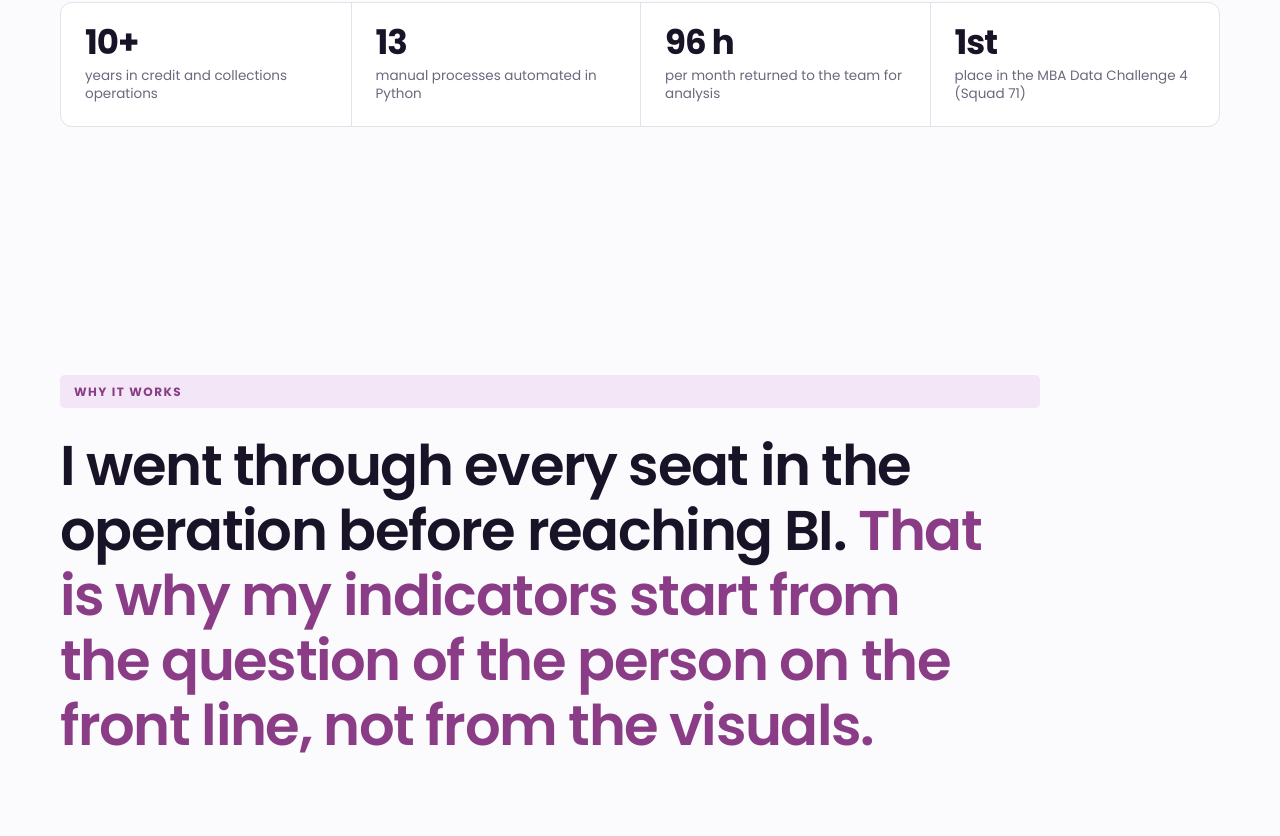
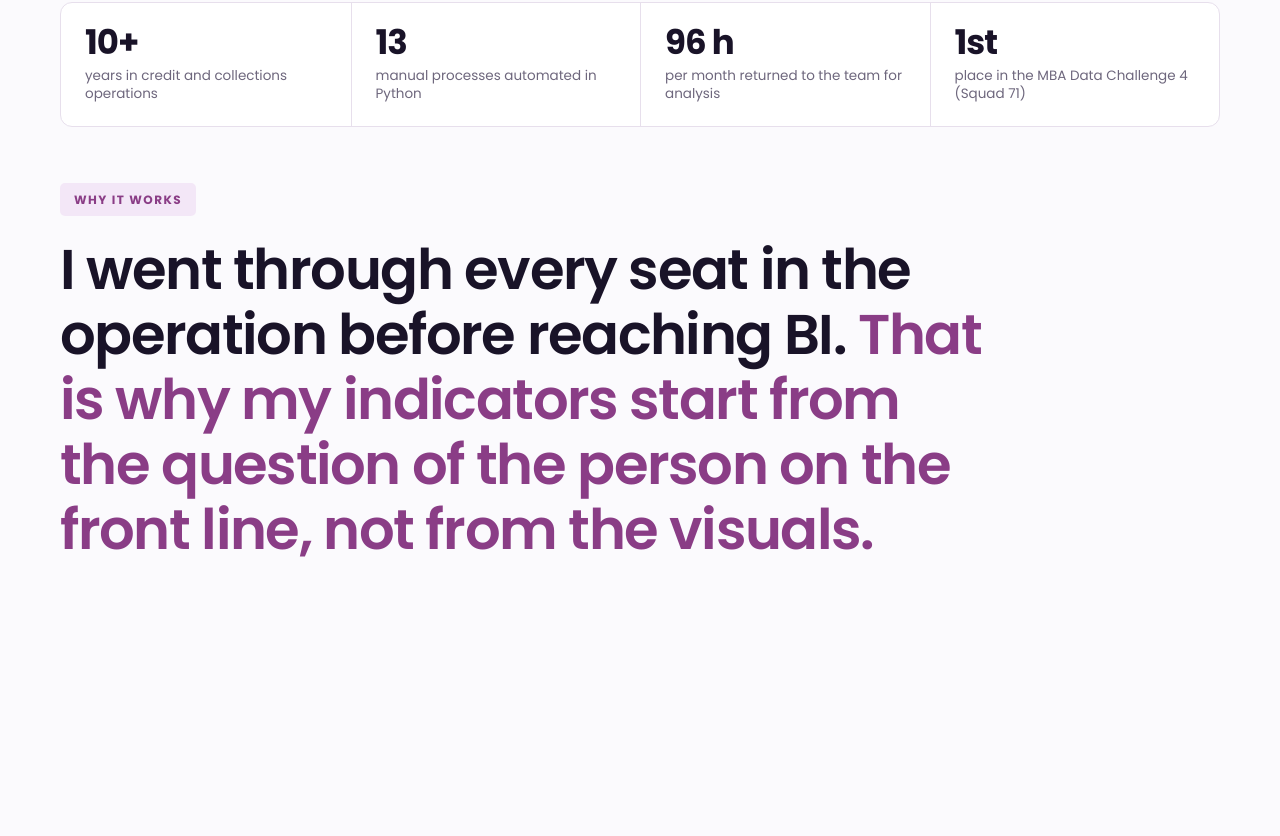
Before and after one commit to luudelfino91-lgtm/portfolio, a plain HTML site: page index.html in a window 1280 px wide. Shown: the part 784-1620 px from the top of the page. Drawn offline with Linux system fonts and the light colour scheme.

Commit message:
Manifesto mais próximo das outras seções
Seção presa cai de 230vh para 165vh, o texto fica no terço superior (sem meia tela vazia antes e depois) e Produtos sobe para perto do fim da frase.

Co-Authored-By: Claude Opus 5.5 <noreply@anthropic.com>
Claude-Session: https://claude.ai/code/session_011rQsdFdj9ZW15euXphgpB2

```diff
--- a/assets/css/luz.css
+++ b/assets/css/luz.css
@@ -216,8 +216,9 @@ html.lit .hero > div > :nth-child(7){transition-delay:.6s} html.lit .hero .id-ca
 html.lit .stats{animation:none}
 
 /* manifesto: seção presa, texto revelado pela rolagem */
-.manifesto{position:relative;height:230vh;margin-top:40px}
-.m-stick{position:sticky;top:0;height:100vh;display:flex;flex-direction:column;justify-content:center;gap:26px;max-width:980px}
+.manifesto{position:relative;height:165vh;margin-top:56px}
+.m-stick{position:sticky;top:18vh;height:auto;min-height:0;display:flex;flex-direction:column;justify-content:flex-start;gap:22px;max-width:980px;padding-bottom:8vh}
+#produtos{margin-top:-12vh}
 .m-src{position:absolute;width:1px;height:1px;overflow:hidden;clip:rect(0 0 0 0);white-space:nowrap}
 .m-txt{font:600 clamp(28px,4.4vw,56px)/1.16 var(--f-display);letter-spacing:-.025em;text-wrap:balance;margin:0}
 .m-txt .mw{display:inline-block;white-space:nowrap}
@@ -284,3 +285,4 @@ html.lenis{scroll-behavior:auto}
   .fx,.fx-words .w,html.js .hero > div > *,html.js .hero .id-card{opacity:1!important;filter:none!important;transform:none!important;transition:none!important}
   .wrap{filter:none!important;transform:none!important}
 }
+.m-stick .eyebrow{align-self:flex-start}
```
